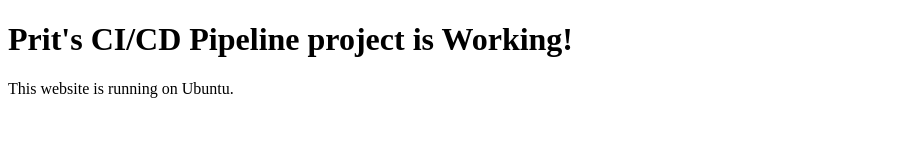
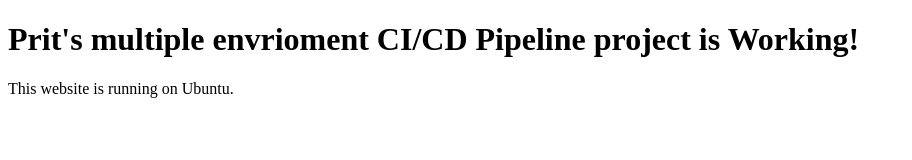
Before and after one commit to pritkhatri14/devops-project, a plain HTML site: page index.html in a window 1280 px wide. Shown: the whole page, without its empty margins (0-912 px from the left). Drawn offline with Linux system fonts and the light colour scheme.

Commit message:
Update website for multi-environment demo

```diff
--- a/index.html
+++ b/index.html
@@ -4,7 +4,7 @@
     <title>My DevOps Project</title>
 </head>
 <body>
-    <h1>Prit's CI/CD Pipeline project is Working!</h1>
+    <h1>Prit's multiple envrioment CI/CD Pipeline project is Working!</h1>
     <p>This website is running on Ubuntu.</p>
 </body>
 </html>
```
